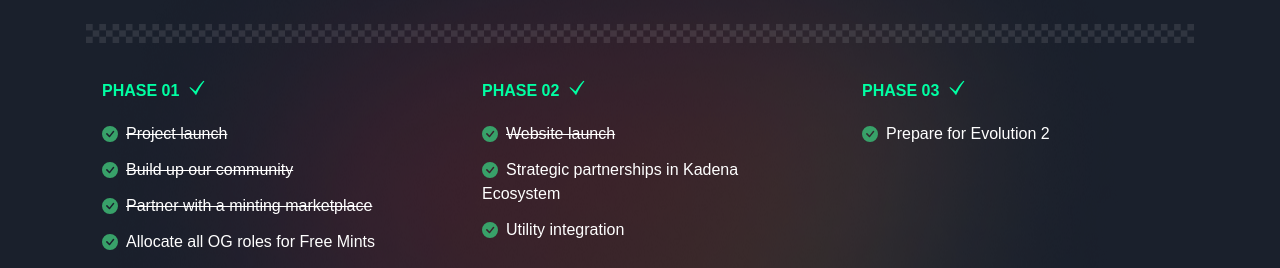
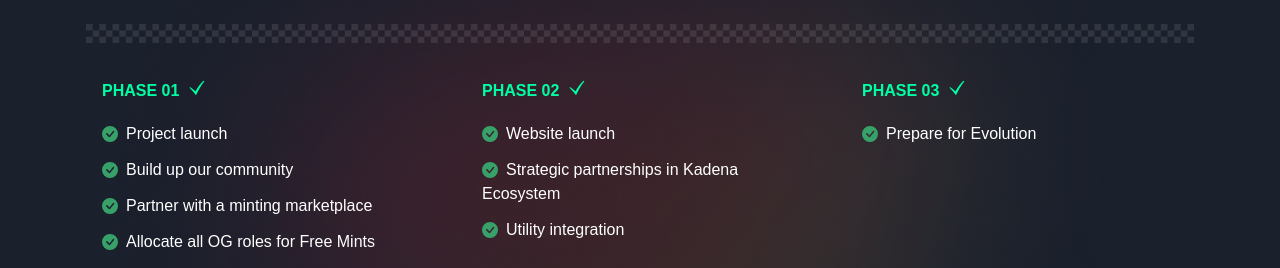
Before and after one commit to xiownthispla/kadena-skellies-nft-website, a Next.js app: page / in a window 1280 px wide. Shown: the part 2062-2330 px from the top of the page. Built offline with nearby package versions, Linux system fonts and the light colour scheme.

Commit message:
modified:   components/RoadMap.jsx

```diff
--- a/components/RoadMap.jsx
+++ b/components/RoadMap.jsx
@@ -149,16 +149,16 @@
 export default RoadMap;
 
 const pharse_1 = [
-    <del>Project launch</del>,
-    <del>Build up our community</del>,
-    <del>Partner with a minting marketplace</del>,
+    "Project launch",
+    "Build up our community",
+    "Partner with a minting marketplace",
     "Allocate all OG roles for Free Mints",
     "Mint 1,250 Kadena Skellies",
 ];
 const pharse_2 = [
-    <del>Website launch</del>,
+    "Website launch",
     "Strategic partnerships in Kadena Ecosystem",
     "Utility integration",
 ];
 
-const pharse_3 = ["Prepare for Evolution 2"];
+const pharse_3 = ["Prepare for Evolution"];
--- a/package.json
+++ b/package.json
@@ -1,6 +1,6 @@
 {
   "name": "kadenaskillies",
-  "version": "0.1.",
+  "version": "0.1.1",
   "private": true,
   "scripts": {
     "dev": "next dev",
```
